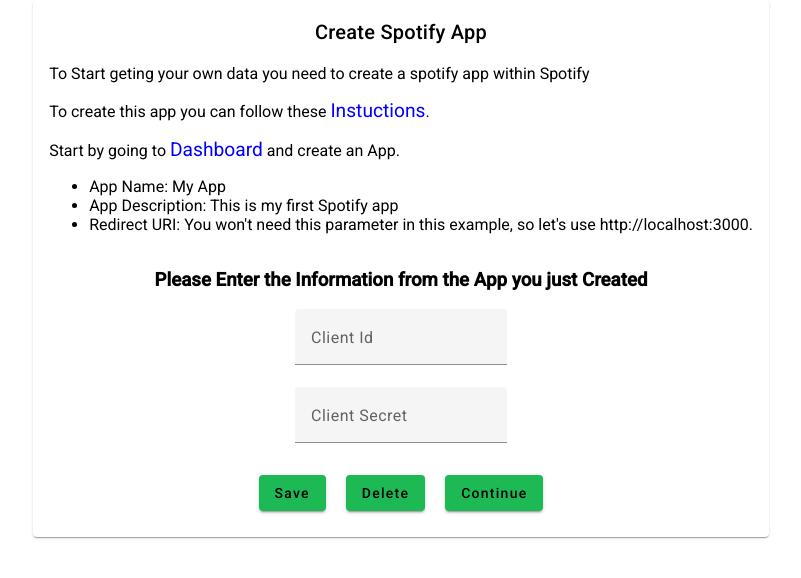
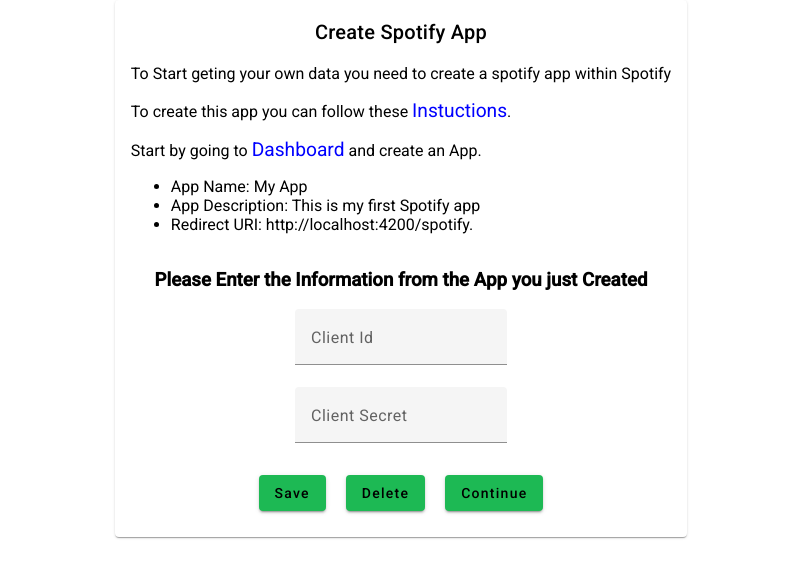
Before and after one commit to TBout0/spotifyProj, an Angular app: page /spotify in a window 1280 px wide. Shown: the top 578 px of the page, without its empty margins (239-1040 px from the left). Built offline with nearby package versions, Linux system fonts and the light colour scheme.

Commit message:
added tracks

```diff
--- a/src/app/spotify/spotify.component.html
+++ b/src/app/spotify/spotify.component.html
@@ -30,10 +30,7 @@
       <ul>
         <li>App Name: My App</li>
         <li>App Description: This is my first Spotify app</li>
-        <li>
-          Redirect URI: You won't need this parameter in this example, so let's
-          use http://localhost:3000.
-        </li>
+        <li>Redirect URI: http://localhost:4200/spotify.</li>
       </ul>
       <div class="form">
         <h3>Please Enter the Information from the App you just Created</h3>
@@ -107,7 +104,21 @@
           <br />
         </mat-tab>
 
-        <mat-tab label="Track's"></mat-tab>
+        <mat-tab label="Track's">
+          <div *ngFor="let track of tracks" class="row">
+            <div class="item1">
+              <img class="photo" src="{{ track.album.images[0].url }}" />
+            </div>
+            <div class="item2">
+              <a href="{{ track.external_urls.spotify }}" target="_blank"
+                >{{ track.name }} - {{ track.artists[0].name }}</a
+              >
+            </div>
+            <div class="item3">
+              <span>Popularity: {{ track.popularity }}</span>
+            </div>
+          </div>
+        </mat-tab>
       </mat-tab-group>
     </mat-card-content>
   </mat-card>
```
